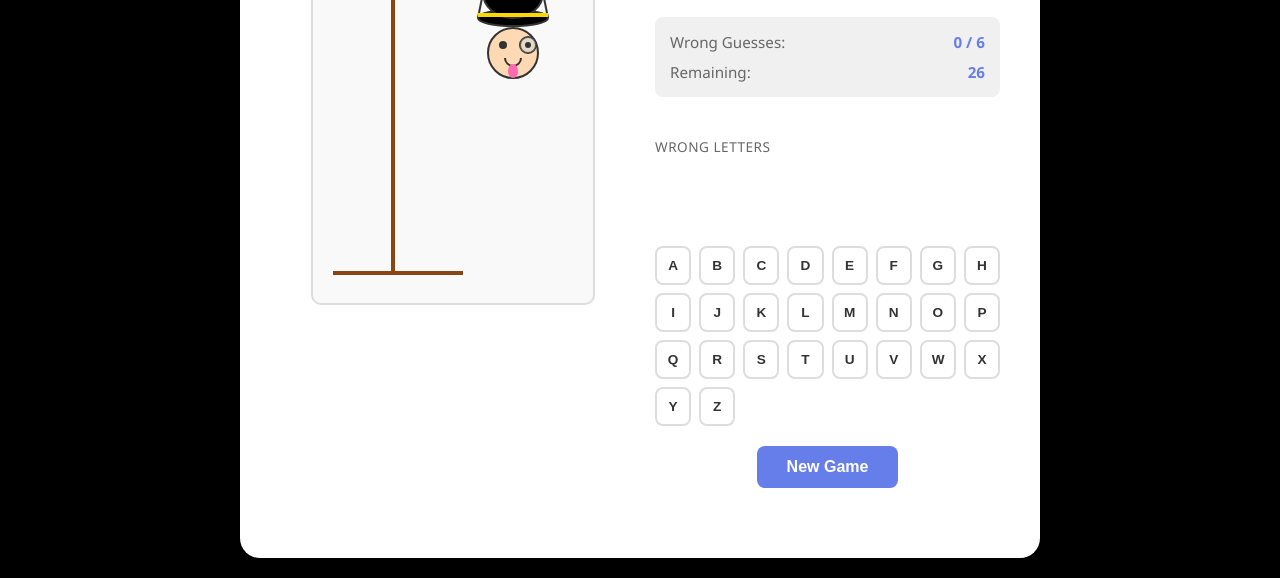
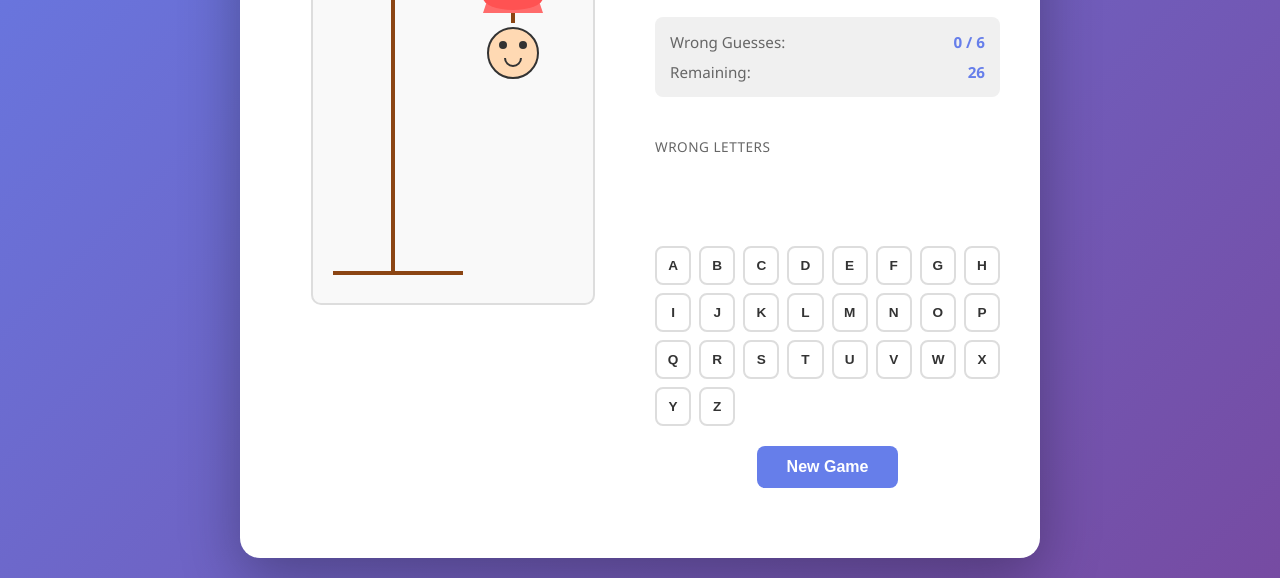
Before and after one commit to santai-artifacts/jeremy-saputo-hangmanhat-579, a plain HTML site: page index.html in a window 1280 px wide. Shown: the part 407-985 px from the top of the page. Drawn offline with Linux system fonts and the light colour scheme.

Commit message:
Agent changes

```diff
--- a/index.html
+++ b/index.html
@@ -13,7 +13,7 @@
 
         body {
             font-family: 'Segoe UI', Tahoma, Geneva, Verdana, sans-serif;
-            background: #000000;
+            background: linear-gradient(135deg, #667eea 0%, #764ba2 100%);
             min-height: 100vh;
             display: flex;
             justify-content: center;
@@ -263,7 +263,7 @@
 </head>
 <body>
     <div class="container">
-        <h1>let's hang man</h1>
+        <h1>🎭 Hangman</h1>
         <p class="subtitle">Guess the word before the hangman is complete</p>
 
         <div class="game-wrapper">
@@ -348,32 +348,20 @@
             ctx.lineTo(200, 70);
             ctx.stroke();
 
-            // Black top hat (always drawn)
-            ctx.fillStyle = '#000000';
-            ctx.lineWidth = 2;
-            ctx.strokeStyle = '#333';
-            // Hat brim
+            // Hat (always drawn)
+            ctx.fillStyle = '#FF6B6B';
             ctx.beginPath();
-            ctx.ellipse(200, 65, 35, 8, 0, 0, Math.PI * 2);
+            ctx.moveTo(170, 60);
+            ctx.lineTo(230, 60);
+            ctx.lineTo(225, 45);
+            ctx.lineTo(175, 45);
+            ctx.closePath();
             ctx.fill();
-            ctx.stroke();
-            // Hat sides
+            // Hat top
+            ctx.fillStyle = '#FF5252';
             ctx.beginPath();
-            ctx.moveTo(165, 65);
-            ctx.lineTo(170, 40);
-            ctx.stroke();
-            ctx.beginPath();
-            ctx.moveTo(235, 65);
-            ctx.lineTo(230, 40);
-            ctx.stroke();
-            // Hat crown
-            ctx.beginPath();
-            ctx.ellipse(200, 40, 30, 25, 0, 0, Math.PI * 2);
+            ctx.ellipse(200, 45, 30, 12, 0, 0, Math.PI * 2);
             ctx.fill();
-            ctx.stroke();
-            // Hat band
-            ctx.fillStyle = '#FFD700';
-            ctx.fillRect(165, 60, 70, 4);
 
             // Face (always drawn)
             ctx.strokeStyle = '#333';
@@ -385,41 +373,20 @@
             ctx.stroke();
 
             // Eyes (always drawn)
-            // Left eye
             ctx.fillStyle = '#333';
             ctx.beginPath();
             ctx.arc(190, 92, 4, 0, Math.PI * 2);
             ctx.fill();
-            // Right eye with monocle
-            ctx.fillStyle = '#FFD9B3';
             ctx.beginPath();
-            ctx.arc(215, 92, 8, 0, Math.PI * 2);
-            ctx.fill();
-            ctx.strokeStyle = '#333';
-            ctx.lineWidth = 2;
-            ctx.stroke();
-            // Monocle glass
-            ctx.fillStyle = 'rgba(173, 216, 230, 0.3)';
-            ctx.beginPath();
-            ctx.arc(215, 92, 8, 0, Math.PI * 2);
-            ctx.fill();
-            // Eye behind monocle
-            ctx.fillStyle = '#333';
-            ctx.beginPath();
-            ctx.arc(215, 92, 3, 0, Math.PI * 2);
+            ctx.arc(210, 92, 4, 0, Math.PI * 2);
             ctx.fill();
 
-            // Mouth (always drawn) - smiling with tongue out
+            // Mouth (always drawn)
             ctx.strokeStyle = '#333';
             ctx.lineWidth = 2;
             ctx.beginPath();
             ctx.arc(200, 105, 8, 0, Math.PI, false);
             ctx.stroke();
-            // Tongue sticking out
-            ctx.fillStyle = '#FF69B4';
-            ctx.beginPath();
-            ctx.ellipse(200, 118, 5, 7, 0, 0, Math.PI * 2);
-            ctx.fill();
 
             // Body - appears on 1st wrong guess
             if (wrongCount >= 1) {
@@ -549,12 +516,12 @@
             const messageEl = document.getElementById('message');
 
             if (wordComplete) {
-                messageEl.textContent = 'You Won!';
+                messageEl.textContent = '🎉 You Won!';
                 messageEl.className = 'message win';
                 gameOver = true;
                 disableAllButtons();
             } else if (isLose) {
-                messageEl.textContent = `Game Over! Word: ${selectedWord}`;
+                messageEl.textContent = `😔 Game Over! Word: ${selectedWord}`;
                 messageEl.className = 'message lose';
                 gameOver = true;
                 disableAllButtons();
```
